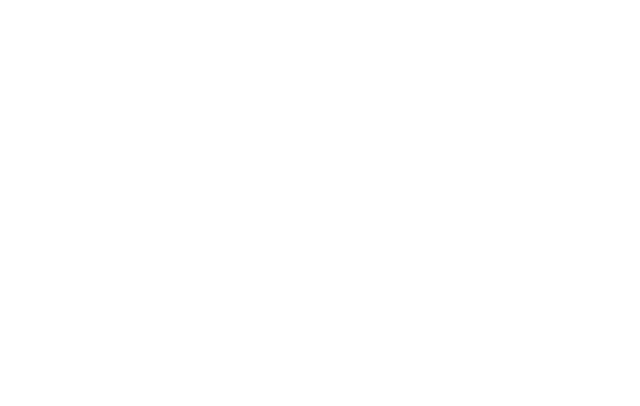
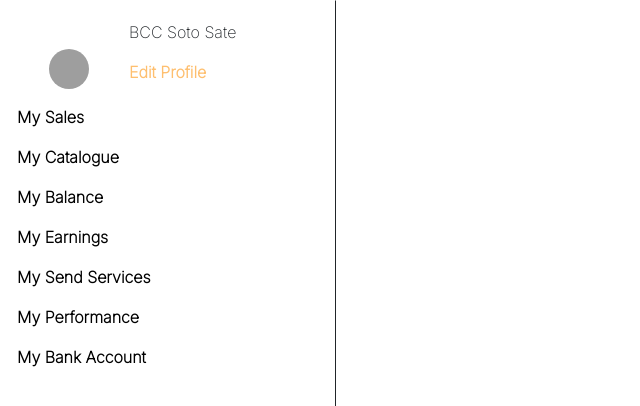
Before and after one commit to VinncentWong/SkinGood-FE, a React (Create React App) app: page /admin/account in a window 1280 px wide. Before the commit this address had no page. Shown: the top 406 px of the page, without its empty margins (0-640 px from the left). Built offline with nearby package versions, Linux system fonts and the light colour scheme; grey boxes are pictures that could not be loaded; the HTML template or start-up script is replaced by a standard one.

Commit message:
Restructure directory

```diff
--- a/src/App.tsx
+++ b/src/App.tsx
@@ -2,13 +2,13 @@
 import { PopupChangePassword } from './Components/Popup/PopupChangePassword';
 import { PopupEditPhoneNumber } from './Components/Popup/PopupEditPhoneNumber';
 import { PopupEmail } from './Components/Popup/PopupEmail';
-import { AccountPage } from './Pages/AccoutPage';
-import { AddAddress } from './Pages/AddAddress';
-import { LandingPage } from './Pages/LandingPage';
-import { LoginPage } from './Pages/LoginPage';
-import { MyAddressPage } from './Pages/MyAddressPage';
-import { RegisterPage } from './Pages/RegisterPage';
-
+import { AccountPage } from './Pages/User/AccoutPage';
+import { AddAddress } from './Pages/User/AddAddress';
+import { LandingPage } from './Pages/User/LandingPage';
+import { LoginPage } from './Pages/User/LoginPage';
+import { MyAddressPage } from './Pages/User/MyAddressPage';
+import { RegisterPage } from './Pages/User/RegisterPage';
+import { AccountPage as AdminProfile} from './Pages/Admin/AccountPage'
 function App() {
   return (
     <div id = "root">
@@ -23,6 +23,7 @@
             <Route path="/editphonenumber" element={<PopupEditPhoneNumber></PopupEditPhoneNumber>}></Route>
             <Route path="/myaddress" element={<MyAddressPage></MyAddressPage>}></Route>
             <Route path="/addaddress" element={<AddAddress></AddAddress>}></Route>
+            <Route path="/admin/account" element={<AdminProfile></AdminProfile>}></Route>
           </Routes>
         </BrowserRouter>
     </div>
--- /dev/null
+++ b/src/Components/Navbar/Admin/DropDown.tsx
@@ -0,0 +1,34 @@
+import { Avatar } from "@mui/material"
+
+export const DropDown = (): JSX.Element => {
+    return(
+        <div id = "container-dropdown">
+            <div id = "user-dropdown">
+                <div id = "dropdown-content-container">
+                    <div id = "profile">
+                       {checkPhoto()}
+                    </div>
+                    <div id = "name-editlink">
+                        <p>BCC Soto Sate</p>
+                        <a href = "/account" id = "edit-profile-a">Edit Profile</a>
+                    </div>
+                </div>
+                <div id = "dropdown-links">
+                    <a href = "/myaddress"><p className="a-dropdown">My Sales</p></a>
+                    <a href = "https://www.google.com"><p className="a-dropdown">My Catalogue</p></a>
+                    <a href = "https://www.google.com"><p className="a-dropdown">My Balance</p></a>
+                    <a href = "https://www.google.com"><p className="a-dropdown">My Earnings</p></a>
+                    <a href = "https://www.google.com"><p className="a-dropdown">My Send Services</p></a>
+                    <a href = "https://www.google.com"><p className="a-dropdown">My Performance</p></a>
+                    <a href = "https://www.google.com"><p className="a-dropdown">My Bank Account</p></a>
+                </div>
+            </div>
+        </div>
+    )
+}
+
+const checkPhoto = (): JSX.Element => {
+    return (
+        <Avatar src = "logo-30.png"></Avatar>
+    )
+}
--- a/src/Pages/AddAddress.tsx
+++ /dev/null
@@ -1,7 +0,0 @@
-export const AddAddress = (): JSX.Element => {
-    return(
-        <div>
-            <h2>Alamat Baru</h2>
-        </div>
-    )
-}
--- /dev/null
+++ b/src/Pages/Admin/AccountPage.tsx
@@ -0,0 +1,9 @@
+import { DropDown } from "../../Components/Navbar/Admin/DropDown"
+
+export const AccountPage = (): JSX.Element => {
+    return(
+        <div>
+            <DropDown></DropDown>
+        </div>
+    )
+}
--- a/src/Pages/AccoutPage.tsx
+++ b/src/Pages/User/AccoutPage.tsx
@@ -1,7 +1,7 @@
 import { ReactEventHandler } from "react";
 import { useNavigate } from "react-router-dom";
-import { ProfileCard } from "../Components/Card/ProfileCard"
-import { DropDown } from "../Components/Navbar/DropDown"
+import { ProfileCard } from "../../Components/Card/ProfileCard"
+import { DropDown } from "../../Components/Navbar/DropDown"
 
 export const AccountPage = (): JSX.Element => {
 
--- /dev/null
+++ b/src/Pages/User/AddAddress.tsx
@@ -0,0 +1,22 @@
+import { FormControlComponent } from "../../Components/Form/FormControlComponent"
+
+export const AddAddress = (): JSX.Element => {
+    return(
+        <div>
+            <h2>Alamat Baru</h2>
+            <div>
+                {/* <FormControlComponent></FormControlComponent>
+                <FormControlComponent></FormControlComponent> */}
+            </div>
+            <div>
+                {/* <FormControlComponent></FormControlComponent> */}
+            </div>
+            <div>
+                {/* <FormControlComponent></FormControlComponent> */}
+            </div>
+            <div>
+                {/* <FormControlComponent></FormControlComponent> */}
+            </div>
+        </div>
+    )
+}
--- a/src/Pages/LoginPage.tsx
+++ b/src/Pages/User/LoginPage.tsx
@@ -1,11 +1,11 @@
-import axios from "../Api/Api"
+import axios from "../../Api/Api"
 import { ChangeEvent, FormEvent, ReactEventHandler, useEffect, useState } from "react"
-import { ButtonComponent } from "../Components/Button/ButtonComponent"
-import { InformationComponent } from "../Components/Footer/Information"
-import { SubscribeNewsLetter } from "../Components/Footer/SubscribeNewsletter"
-import { FormControlComponent } from "../Components/Form/FormControlComponent"
-import { NavbarComponent } from "../Components/Navbar/NavbarComponent"
-import { NavbarTwo } from "../Components/Navbar/NavbarTwo"
+import { ButtonComponent } from "../../Components/Button/ButtonComponent"
+import { InformationComponent } from "../../Components/Footer/Information"
+import { SubscribeNewsLetter } from "../../Components/Footer/SubscribeNewsletter"
+import { FormControlComponent } from "../../Components/Form/FormControlComponent"
+import { NavbarComponent } from "../../Components/Navbar/NavbarComponent"
+import { NavbarTwo } from "../../Components/Navbar/NavbarTwo"
 import { AxiosPromise } from "axios"
 
 export const LoginPage = () => {
@@ -122,7 +122,7 @@
 }
 
 const LoginWithGoogleText = (): JSX.Element => {
-    const googleLogo = require("../Assets/google-icon.png");
+    const googleLogo = require("../../Assets/google-icon.png");
     return (
         <>
             <img src={googleLogo} alt="logo-google"></img>
--- a/src/Pages/MyAddressPage.tsx
+++ b/src/Pages/User/MyAddressPage.tsx
@@ -1,5 +1,5 @@
-import { AddressCard } from "../Components/Card/AddressCard"
-import { DropDown } from "../Components/Navbar/DropDown"
+import { AddressCard } from "../../Components/Card/AddressCard"
+import { DropDown } from "../../Components/Navbar/DropDown"
 
 export const MyAddressPage = (): JSX.Element => {
     return(
```
Also changed, not shown: src/Pages/User/RegisterPage.tsx (renamed from src/Pages/RegisterPage.tsx, +8 -8 lines), src/Pages/User/LandingPage.tsx (renamed from src/Pages/LandingPage.tsx).
